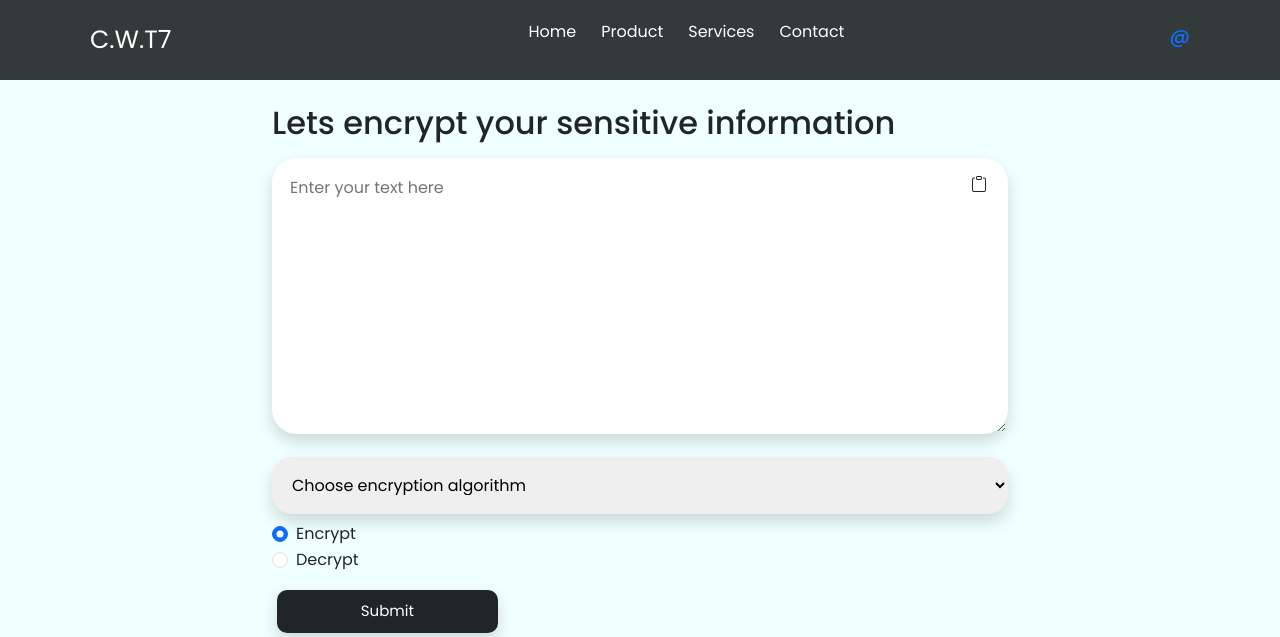
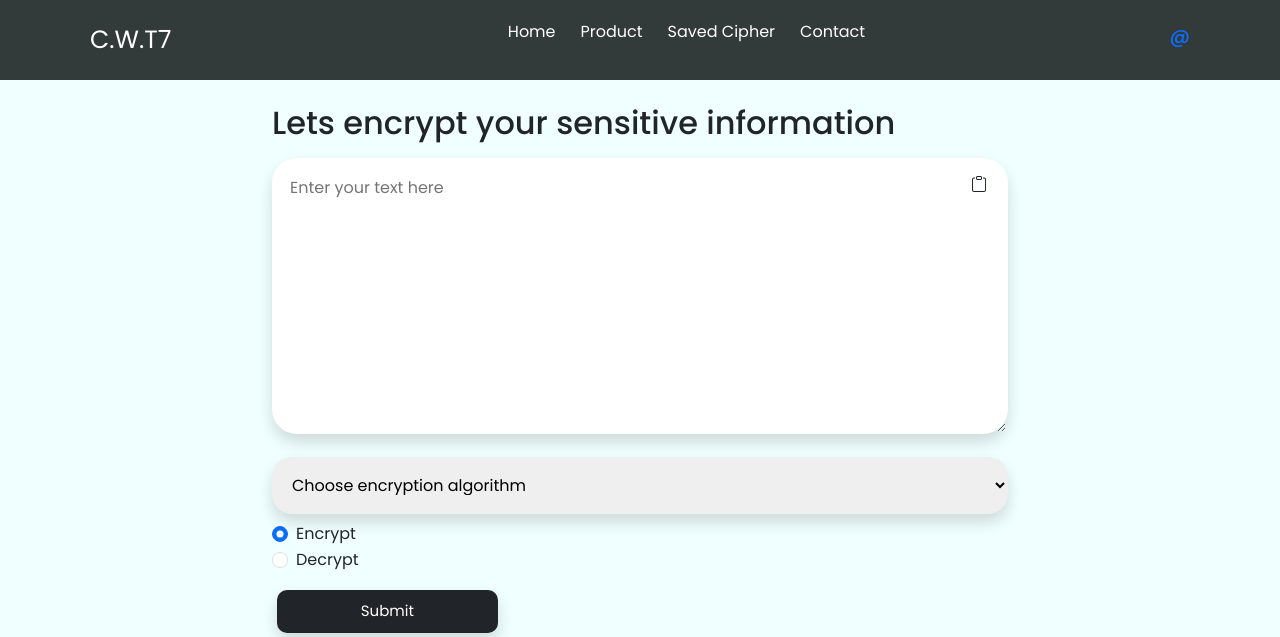
Before and after one commit to mudasir45/Encryption_web_App, a Django app: page /EncryptText/ in a window 1280 px wide. Shown: the top 637 px of the page. Run offline with Django 4.2, Linux system fonts and the light colour scheme.

Commit message:
did some little changes

```diff
--- a/template/encrypt.html
+++ b/template/encrypt.html
@@ -109,7 +109,7 @@
         <li class="nav_item">
           <a href="{% url 'index' %}" class="nav_link">Home</a>
           <a href="{% url 'EncryptText' %}" class="nav_link">Product</a>
-          <a href="#" class="nav_link">Services</a>
+          <a href="{% url 'UserSavedCiphers' %}" class="nav_link">Saved Cipher</a>
           <a href="#" class="nav_link">Contact</a>
         </li>
       </ul>
--- a/template/index.html
+++ b/template/index.html
@@ -75,7 +75,7 @@
                     {% else %}
                     <a class="nav_link" id="form-open">Product</a>
                     {% endif %}
-                    <a href="#" class="nav_link">Services</a>
+                    <a href="{% url 'UserSavedCiphers' %}" class="nav_link">Saved Cipher</a>
                     <a href="#" class="nav_link">Contact</a>
                 </li>
             </ul>
```
